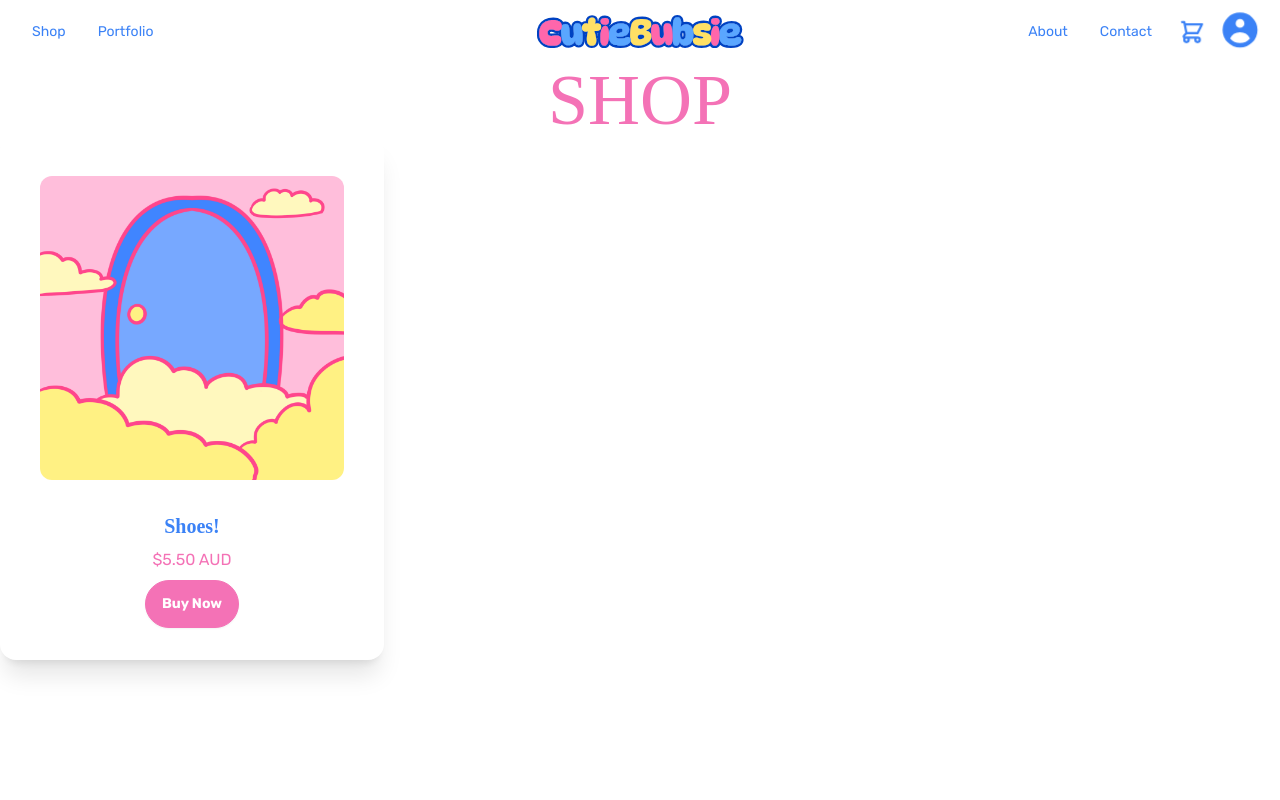
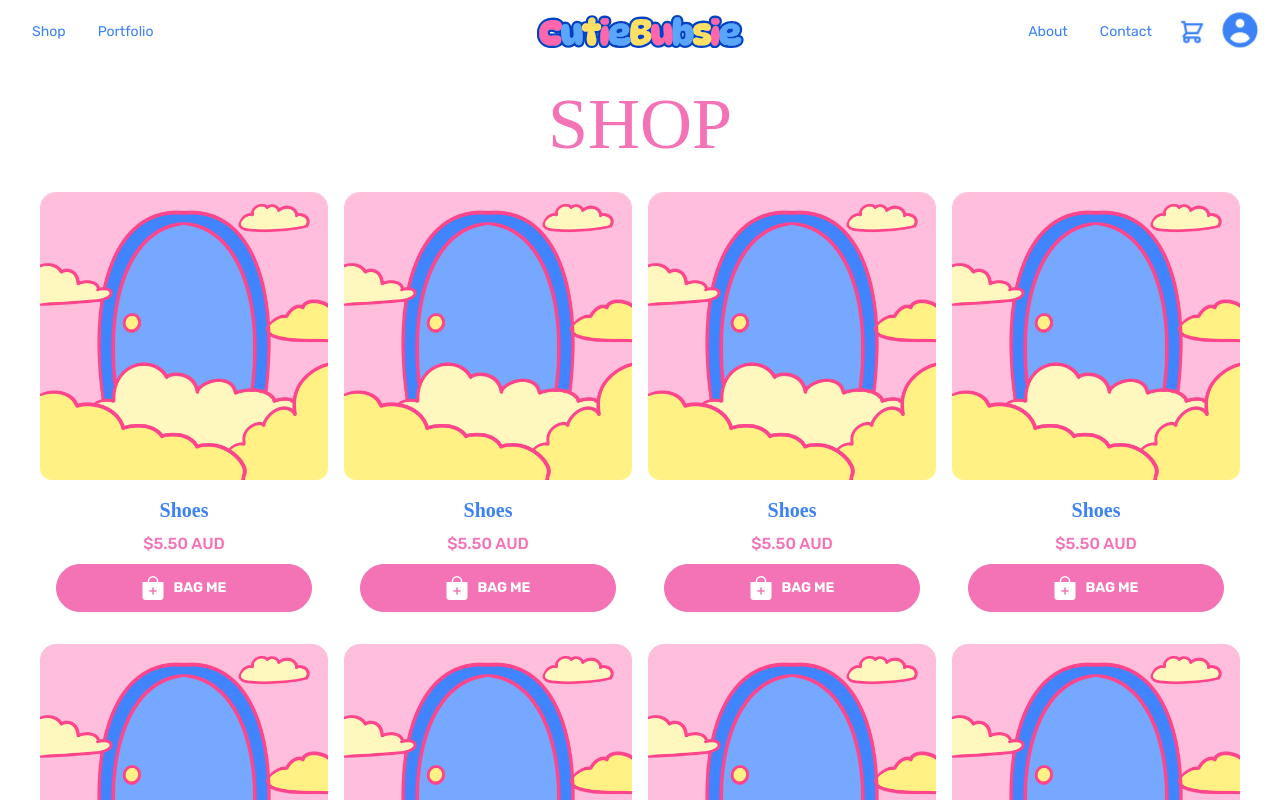
Before and after one commit to bubsie2000/cutie-bubsie-frontend, a Next.js app: page /shop in a window 1280 px wide. Shown: the top 800 px of the page. Built offline with nearby package versions, Linux system fonts and the light colour scheme; a web font is replaced by a local one.

Commit message:
created dummy product card component

```diff
--- /dev/null
+++ b/app/components/contactform.tsx
@@ -0,0 +1,35 @@
+import React from 'react';
+
+export default function ContactForm() {
+  return (
+    <form className="m-auto flex flex-col justify-center w-full md:col-span-2">
+      <input
+        type="text"
+        placeholder="Name"
+        className="input w-3/4 md:w-full max-w-md rounded-2xl"
+        required
+      />
+      <input
+        type="email"
+        placeholder="Email"
+        className="input w-3/4 md:w-full max-w-md rounded-2xl"
+        required
+      />
+      <input
+        type="text"
+        placeholder="Order Number/Subject"
+        className="input w-3/4 md:w-full max-w-md block rounded-2xl"
+        required
+      />
+      <textarea
+        className="textarea textarea-md block w-3/4 md:w-full max-w-md rounded-2xl"
+        placeholder="Message"
+        required></textarea>
+      <input
+        type="submit"
+        value="SEND"
+        className="btn btn-secondary text-white btn-wide mb-0"
+      />
+    </form>
+  );
+}
--- /dev/null
+++ b/app/components/loginform.tsx
@@ -0,0 +1,47 @@
+'use client';
+
+import React, { useState } from 'react';
+import { useRouter } from 'next/navigation';
+
+export default function LogInForm() {
+    const router = useRouter()
+
+    const [email, setEmail] = useState('');
+    const [password, setPassword] = useState('')
+
+    const handleLogIn = async (e: React.FormEvent<HTMLFormElement>) => {
+        e.preventDefault()
+
+        const user = {
+            email, password
+        }
+
+        // Log In
+    }
+
+  return (
+      <form onSubmit={handleLogIn}>
+        <input
+          type="email"
+          name="email"
+          id="email"
+              placeholder="Email"
+            className="input input-bordered w-full max-w-xs block"
+              required
+              value={email}
+              onChange={(e)=> setEmail(e.target.value)}
+        />
+        <input
+          type="password"
+          name="password"
+          id="password"
+          placeholder="Password"
+          className="input input-bordered w-full max-w-xs block"
+              required
+              value={password}
+              onChange={(e)=> setPassword(e.target.value)}
+        />
+        <input type="submit" value="LOG IN" className="btn btn-secondary text-white btn-wide mb-5"/>
+    </form>
+  )
+}
--- a/app/components/navbar.tsx
+++ b/app/components/navbar.tsx
@@ -10,7 +10,7 @@ export default function Navbar({ children }: { children: React.ReactNode }) {
       <input id="nav-sidebar" type="checkbox" className="drawer-toggle" />
       <div className="drawer-content flex flex-col">
         {/* Navbar */}
-        <div className="navbar bg-base-100 fixed top-0">
+        <div className="navbar bg-base-100 fixed top-0 z-10">
           <div className="navbar-start">
             {/* Show Sidebar button */}
             <div className="flex-none lg:hidden">
--- /dev/null
+++ b/app/components/productcard.tsx
@@ -0,0 +1,22 @@
+import React from 'react';
+import Image from 'next/image';
+import LoginCover from 'public/Login_cover.png';
+import { BsBagPlusFill } from "react-icons/bs";
+
+export default function ProductCard({ name="Shoes", cost="$5.50", image = 'public/Login_cover.png' }) {
+    return (
+        <div className="card w-56 md:w-72 bg-base-100">
+        <figure className="">
+          <Image src={LoginCover} alt="Shoes" className="aspect-square object-cover rounded-xl" />
+        </figure>
+        <div className="card-body items-center text-center pt-4">
+          <h2 className="card-title text-secondary">{name}</h2>
+          <h3 className="text-primary font-medium">{cost} AUD</h3>
+          <div className="card-actions">
+                    <button className="btn icon-btn btn-primary text-white w-52 md:w-64 h-6">
+                    <BsBagPlusFill className="h-6 w-6" />BAG ME</button>
+          </div>
+        </div>
+      </div>
+  )
+}
--- a/app/components/toast.tsx
+++ /dev/null
@@ -1,13 +0,0 @@
-import React from 'react'
-import gsap from 'gsap'
-
-export default function Toast() {
-  return (
-    //Toast element
-      <div className='toast toast-top toast-center'>
-          <div className="alert">
-              <span>Toast Message</span>
-          </div>
-    </div>
-  )
-}
--- a/app/contact/page.tsx
+++ b/app/contact/page.tsx
@@ -3,6 +3,7 @@ import Image from 'next/image';
 import WingedMail from 'public/Winged_mail.png';
 import CordPhone from 'public/Corded_Phone.png';
 import type { Metadata } from 'next';
+import ContactForm from '../components/contactform';
 
 export const metadata: Metadata = {
   title: 'Contact',
@@ -10,44 +11,21 @@ export const metadata: Metadata = {
 
 export default function Contact() {
   return (
-    <div className="bg-pink-300 flex-1 flex flex-col content-around">
-      <h1 className="text-5xl md:text-7xl text-center text-white mt-8 md:mt-12">NEED TO GET IN TOUCH?</h1>
+    <div className="bg-pink-300 flex-1 flex flex-col content-around md:px-4">
+      <h1 className="text-5xl md:text-7xl text-center text-white mt-8 md:mt-12">
+        NEED TO GET IN TOUCH?
+      </h1>
       <div className="md:grid md:grid-cols-4 my-auto">
         <Image
           className="w-1/2 md:w-full m-auto md:col-span-1 object-contain"
           src={WingedMail}
           alt="A light yellow envelope with a pink heart shaped sticker closing it and a pair of light blue wings on its sides."
         />
-        <form className="m-auto flex flex-col justify-center w-full md:col-span-2">
-          <input
-            type="text"
-            placeholder="Name"
-            className="input w-3/4 md:w-full max-w-md rounded-2xl"
-            required
-          />
-          <input
-            type="email"
-            placeholder="Email"
-            className="input w-3/4 md:w-full max-w-md rounded-2xl"
-            required
-          />
-          <input
-            type="text"
-            placeholder="Order Number/Subject"
-            className="input w-3/4 md:w-full max-w-md block rounded-2xl"
-            required
-          />
-          <textarea
-            className="textarea textarea-md block w-3/4 md:w-full max-w-md rounded-2xl"
-            placeholder="Message"
-            required
-          ></textarea>
-          <input type="submit" value="SEND" className="btn btn-secondary text-white btn-wide mb-0"/>
-        </form>
+        <ContactForm />
         <Image
           className="w-1/2 m-auto md:w-full md:col-span-1 object-contain"
           src={CordPhone}
-          alt='Drawing of a corded phone.'
+          alt="Drawing of a corded phone."
         />
       </div>
     </div>
--- a/app/globals.css
+++ b/app/globals.css
@@ -33,14 +33,14 @@ h2 {
 }
 
 button.btn {
-  @apply block rounded-full mx-auto;
+  @apply rounded-full mx-auto;
 }
 
 input.input, input.btn, textarea {
   @apply rounded-2xl mx-auto;
 }
 
-input.input:not(.inline-block),input.btn, textarea {
+input.input:not(.inline-block),input.btn, button.btn:not(:icon-btn), textarea {
   @apply block;
 }
 
--- a/app/layout.tsx
+++ b/app/layout.tsx
@@ -1,7 +1,9 @@
 import type { Metadata } from 'next';
 import './globals.css';
 import Navbar from './components/navbar';
-import { Children } from 'react';
+import { ToastContainer, toast } from 'react-toastify';
+
+import 'react-toastify/dist/ReactToastify.css';
 
 // export const metadata: Metadata = {
 //   title: 'Home',
@@ -17,6 +19,7 @@ export default function RootLayout({
     <html lang="en">
       <body>
         <Navbar children={children} />
+        <ToastContainer />
       </body>
     </html>
   );
--- a/app/login/page.tsx
+++ b/app/login/page.tsx
@@ -3,12 +3,13 @@ import LoginCover from 'public/Login_cover.png';
 import Image from 'next/image';
 import Link from 'next/link';
 import type { Metadata } from 'next';
+import LogInForm from '../components/loginform';
 
 export const metadata: Metadata = {
   title: 'Log In',
 };
 
-export default function LogIn() {
+export default function LogInPage() {
   return (
     <div className="md:grid md:grid-cols-2 bg-yellow-200 flex-1 flex flex-col mt-16">
       <Image
@@ -18,23 +19,7 @@ export default function LogIn() {
       />
       <div className="prose text-center mt-8 md:my-auto max-w-none">
         <h1 className="text-secondary text-5xl md:text-7xl">LOG IN</h1>
-        <input
-          type="email"
-          name="email"
-          id="email"
-          placeholder="Email"
-          className="input input-bordered w-full max-w-xs block"
-          required
-        />
-        <input
-          type="password"
-          name="password"
-          id="password"
-          placeholder="Password"
-          className="input input-bordered w-full max-w-xs block"
-          required
-        />
-        <input type="submit" value="LOG IN" className="btn btn-secondary text-white btn-wide mb-5"/>
+        <LogInForm />
         <Link href="/signup" className="link link-primary text-lg">
           Create an account
         </Link>
--- a/app/portfolio/page.tsx
+++ b/app/portfolio/page.tsx
@@ -2,7 +2,7 @@ import React from 'react';
 
 export default function Portfolio() {
   return (
-    <div className="bg-pink-50 flex-1">
+    <div className="bg-pink-50 flex-1 py-6 px-4">
       <h1 className="text-center text-secondary text-5xl md:text-7xl">PORTFOLIO</h1>
     </div>
   );
--- a/app/shop/page.tsx
+++ b/app/shop/page.tsx
@@ -2,6 +2,7 @@ import React from 'react';
 import LoginCover from 'public/Login_cover.png';
 import Image from 'next/image';
 import type { Metadata } from 'next';
+import ProductCard from '../components/productcard';
 
 export const metadata: Metadata = {
   title: 'Shop',
@@ -9,21 +10,18 @@ export const metadata: Metadata = {
 
 export default function Shop() {
   return (
-    <div>
+    <div className="py-6 px-8">
       <h1 className="text-primary text-5xl md:text-7xl text-center">SHOP</h1>
 
-      {/* Product Card Component Test */}
-      <div className="card w-96 bg-base-100 shadow-xl">
-        <figure className="px-10 pt-10">
-          <Image src={LoginCover} alt="Shoes" className="rounded-xl" />
-        </figure>
-        <div className="card-body items-center text-center">
-          <h2 className="card-title text-secondary">Shoes!</h2>
-          <h3 className="text-primary">$5.50 AUD</h3>
-          <div className="card-actions">
-            <button className="btn btn-primary text-white">Buy Now</button>
-          </div>
-        </div>
+      <div className="mt-8 grid justify-items-center grid-cols-[repeat(auto-fill,minmax(14rem,1fr))] md:grid-cols-[repeat(auto-fill,_minmax(18rem,_1fr))]">
+        <ProductCard />
+        <ProductCard />
+        <ProductCard />
+        <ProductCard />
+        <ProductCard />
+        <ProductCard />
+        <ProductCard />
+        <ProductCard />
       </div>
     </div>
   );
--- a/package.json
+++ b/package.json
@@ -13,7 +13,8 @@
     "next": "14.0.1",
     "react": "^18",
     "react-dom": "^18",
-    "react-icons": "^4.11.0"
+    "react-icons": "^4.11.0",
+    "react-toastify": "^9.1.3"
   },
   "devDependencies": {
     "@tailwindcss/typography": "^0.5.10",
```
Also changed, not shown: 1 other file (tests, documents, lock files or other folders).
